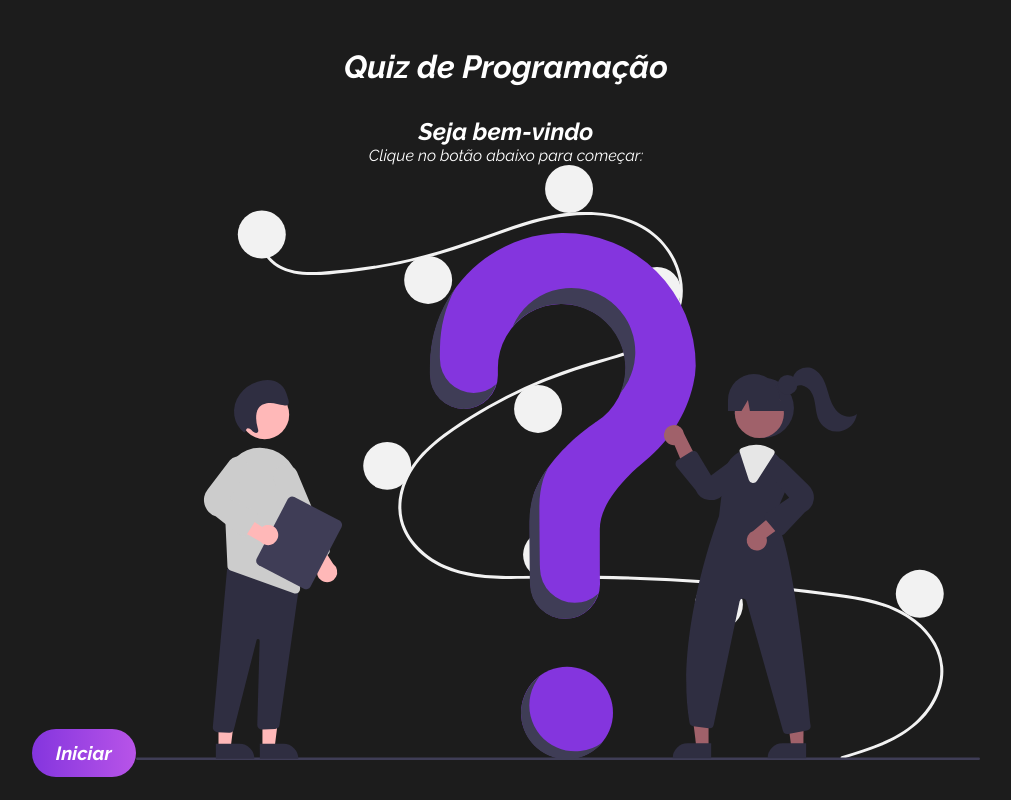
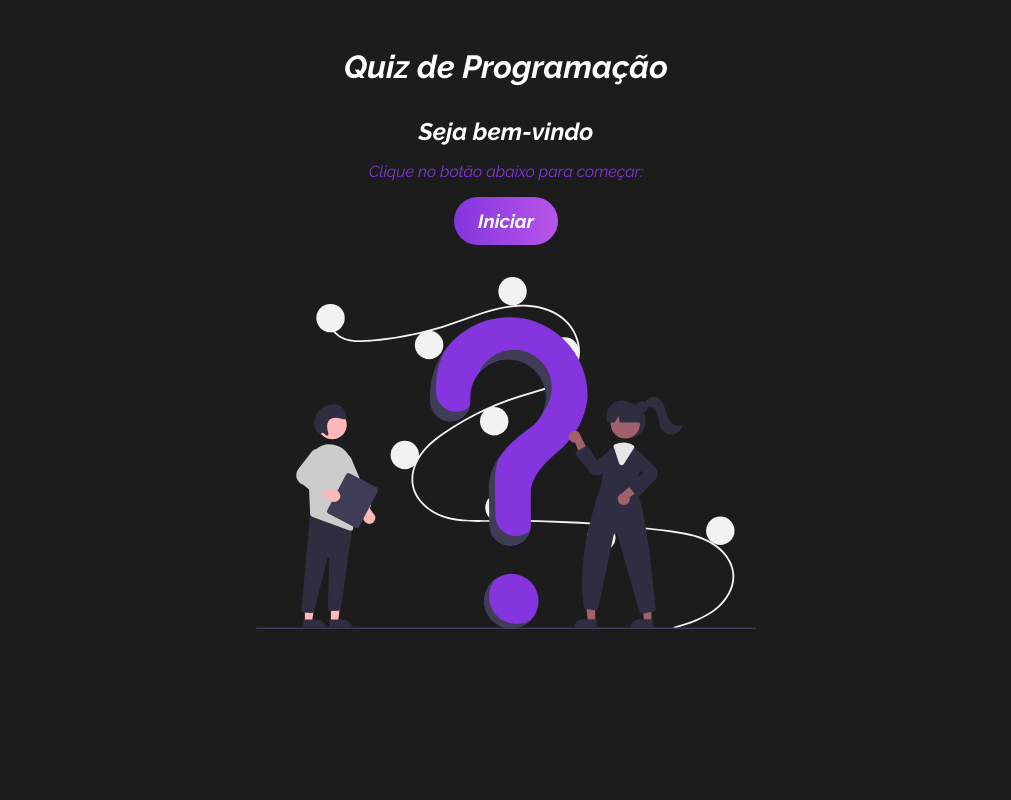
Before and after one commit to devMahaw/quiz_programacao, a React (Vite) app: page / in a window 1280 px wide. Shown: the whole page, without its empty margins (134-1145 px from the left). Built offline with nearby package versions, Linux system fonts and the light colour scheme.

Commit message:
feat: welcome styles included

```diff
--- a/src/components/Welcome.css
+++ b/src/components/Welcome.css
@@ -0,0 +1,17 @@
+#welcome {
+  text-align: center;
+  max-width: 500px;
+}
+
+#welcome h2,
+#welcome p {
+  margin-bottom: 1rem;
+}
+
+#welcome p {
+  color: #8435de;
+}
+
+#welcome img {
+  margin-top: 2rem;
+}
```
